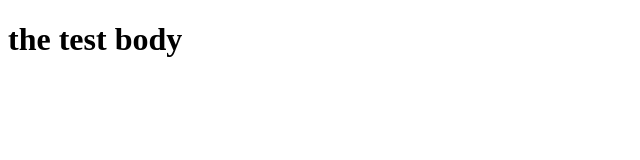
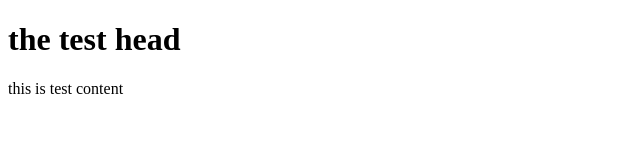
Before and after one commit to quadratoms/testrepo, a plain HTML site: page index.html in a window 1280 px wide. Shown: the whole page, without its empty margins (0-640 px from the left). Drawn offline with Linux system fonts and the light colour scheme.

Commit message:
index modify

```diff
--- a/index.html
+++ b/index.html
@@ -4,9 +4,10 @@
     <meta charset="UTF-8">
     <meta http-equiv="X-UA-Compatible" content="IE=edge">
     <meta name="viewport" content="width=device-width, initial-scale=1.0">
-    <title>testrepo</title>
+    <title>test repo</title>
 </head>
 <body>
-    <h1>the test body</h1>
+    <h1>the test head</h1>
+    <p>this is test content</p>
 </body>
 </html>
```
